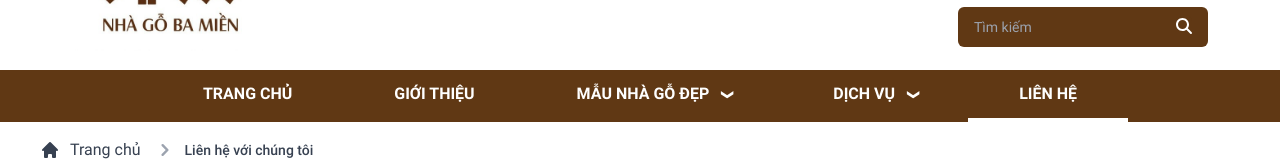
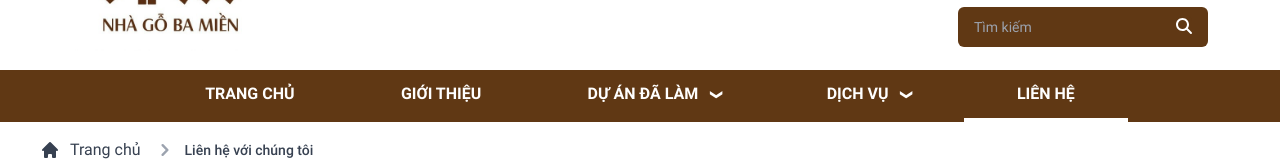
Before and after one commit to liemdang260/nhago3mien, a Next.js app in the folder client/: page /lien-he in a window 1280 px wide. Shown: the part 160-328 px from the top of the page. Built offline with nearby package versions, Linux system fonts and the light colour scheme.

Commit message:
thay đổi link đến khi chọn ở header (dự án đã làm)

```diff
--- a/client/components/common/header.jsx
+++ b/client/components/common/header.jsx
@@ -51,21 +51,24 @@ const navTitle = [
     },
     {
         link: '/mau-nha',
-        title: 'MẪU NHÀ GỖ ĐẸP',
+        title: 'DỰ ÁN ĐÃ LÀM',
         isDropdown: true,
         clickableOnMobile: false,
         dropDownContent: [
-            { title: 'NHÀ 5 GIAN', link: '/mau-nha/nha-5-duong' },
-            { title: 'CỔNG GỖ', link: '/mau-nha/cong-go' },
-            { title: 'ĐỒ THỜ', link: '/mau-nha/do-tho' },
-            { title: 'NHÀ 3 GIAN', link: '/mau-nha/nha-3-gian' },
+            { title: 'NHÀ 5 GIAN', link: '/mau-nha/mac-dinh/Nhà%205%20gian' },
+            { title: 'CỔNG GỖ', link: '/mau-nha/mac-dinh/Cổng%20gỗ' },
+            { title: 'ĐỒ THỜ', link: '/mau-nha/mac-dinh/Đồ%20thờ' },
+            { title: 'NHÀ 3 GIAN', link: '/mau-nha/mac-dinh/Nhà%203%20gian' },
             {
                 title: 'NHÀ 8 GIAN CỔ ĐIỂN',
-                link: '/mau-nha/nha-8-gian-co-dien',
+                link: '/mau-nha/mac-dinh/Nhà%208%20gian%20cổ%20điển',
             },
-            { title: 'NHÀ CẦU', link: '/mau-nha/mau-nha-cau' },
-            { title: 'NHÀ LỤC GIÁC', link: '/mau-nha/nha-luc-giac' },
-            { title: 'NỘI THẤT', link: '/mau-nha/noi-that' },
+            { title: 'NHÀ CẦU', link: '/mau-nha/mac-dinh/Nhà%20cầu' },
+            {
+                title: 'NHÀ LỤC GIÁC',
+                link: '/mau-nha/mac-dinh/Nhà%20lục%20giác',
+            },
+            { title: 'NỘI THẤT', link: '/mau-nha/mac-dinh/Nội%20thất' },
         ],
     },
     {
```
